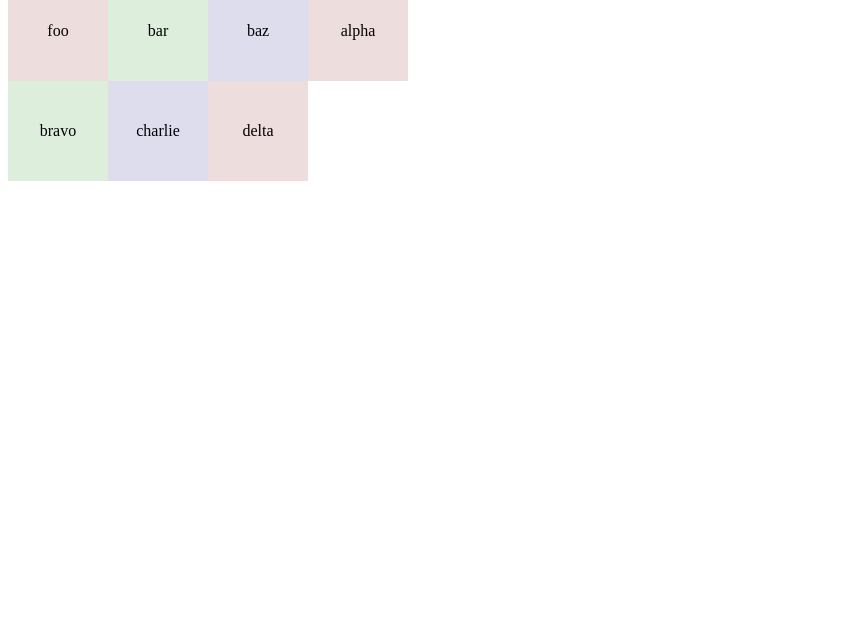
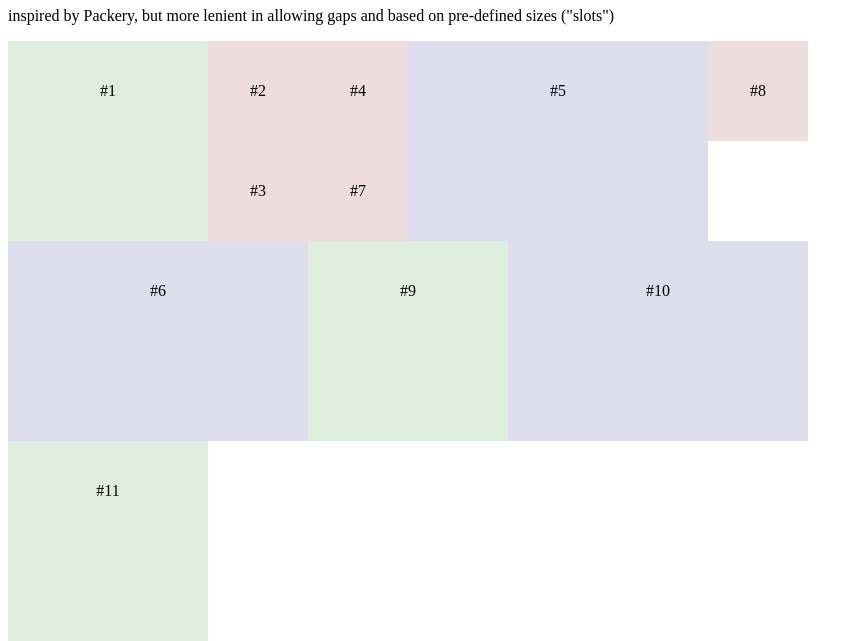
Before and after one commit to yetu/pocketry, a website: page index.html in a window 1280 px wide. Shown: the part 260-901 px from the top of the page, without its empty margins (0-863 px from the left). Before the commit the page ends 800 px from the top, so only its background shows below. Drawn offline with nearby package versions, Linux system fonts and the light colour scheme.

Commit message:
added renderer
retaining debug rendering for comparison

```diff
--- a/index.html
+++ b/index.html
@@ -26,6 +26,7 @@
 
 	<script src="bower_components/jquery/dist/jquery.js"></script>
 	<script src="lib/board.js"></script>
+	<script src="lib/renderer.js"></script>
 	<script src="lib/main.js"></script>
 </body>
 
--- a/lib/main.js
+++ b/lib/main.js
@@ -18,7 +18,7 @@ var rowSpan = 2; // TODO: configurable
 var t11 = { size: [1, 1], icon: '○', color: '#EDD' };
 var t22 = { size: [2, 2], icon: '□', color: '#DED' };
 var t32 = { size: [3, 2], icon: '▭', color: '#DDE' };
-var tiles = [t22, t11, t11, t11, t32, t22];
+var tiles = [t22, t11, t11, t11, t32, t32, t11, t11, t22, t32, t22];
 
 var i, j, tile;
 var board = new Board(colCount, rowSpan);
@@ -29,7 +29,12 @@ for(i = 0; i < tiles.length; i++) {
 	tile.id = '#' + (i + 1);
 	board.add(tile, tile.size[0], tile.size[1]);
 }
+
 // render
+tiles = board.render(100);
+$('.tiles').empty().append(tiles);
+
+// debug rendering
 var table = $('<table />');
 for(i = 0; i < board.matrix.length; i++) {
 	var row = $('<tr />').appendTo(table);
--- /dev/null
+++ b/lib/renderer.js
@@ -0,0 +1,31 @@
+/*jslint vars: true, white: true */
+'use strict';
+
+// `slotSize` specifies the pixel value for a slot's width and height
+Board.prototype.render = function(slotSize) { // XXX: largely duplicates `add` method => extract `walk`?
+	var tiles = [];
+	var rowIndex, colIndex, span;
+	for(rowIndex = 0; rowIndex < this.matrix.length; rowIndex++) {
+		if(rowIndex % this.rowSpan === 0) { // row spans are processed together
+			for(colIndex = 0; colIndex < this.colCount; colIndex++) {
+				for(span = 0; span < this.rowSpan; span++) {
+					var _rowIndex = rowIndex + span;
+					var tile = this.matrix[_rowIndex][colIndex];
+					if(tile && !tile._processed) {
+						var x = colIndex * slotSize;
+						var y = _rowIndex * slotSize;
+						var el = jQuery('<li />').text(tile.id).css({ // XXX: element type hard-coded
+							width: (tile.size[0] * slotSize) + 'px',
+							height: (tile.size[1] * slotSize) + 'px',
+							transform: 'translate(' + x + 'px, ' + y + 'px)',
+							backgroundColor: tile.color
+						});
+						tiles.push(el);
+						tile._processed = true; // XXX: side-effecty!
+					}
+				}
+			}
+		}
+	}
+	return tiles;
+};
--- a/styles/main.css
+++ b/styles/main.css
@@ -13,15 +13,6 @@
 	line-height: 100px;
 	transition: all 1s ease;
 }
-.tiles > li:nth-child(3n+1) {
-	background-color: #EDD;
-}
-.tiles > li:nth-child(3n+2) {
-	background-color: #DED;
-}
-.tiles > li:nth-child(3n+3) {
-	background-color: #DDE;
-}
 
 /* XXX: DEBUG */
 table {
```
